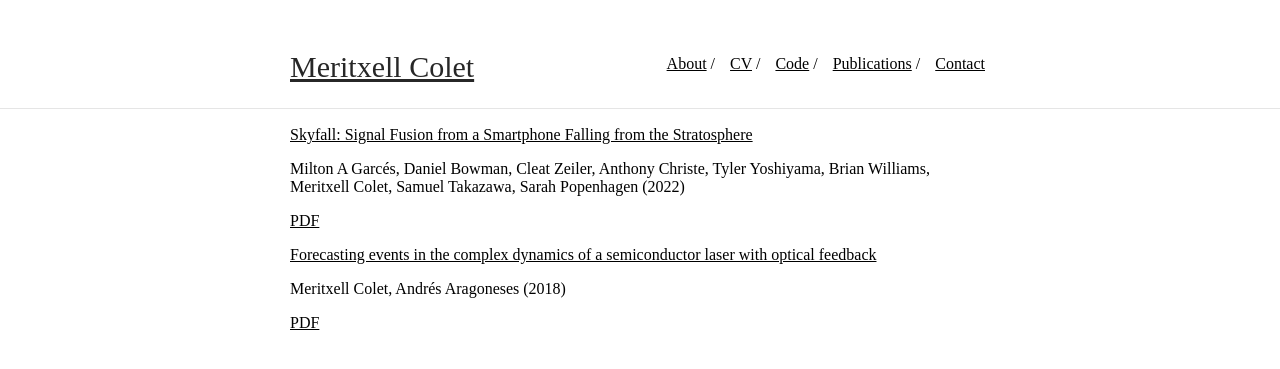
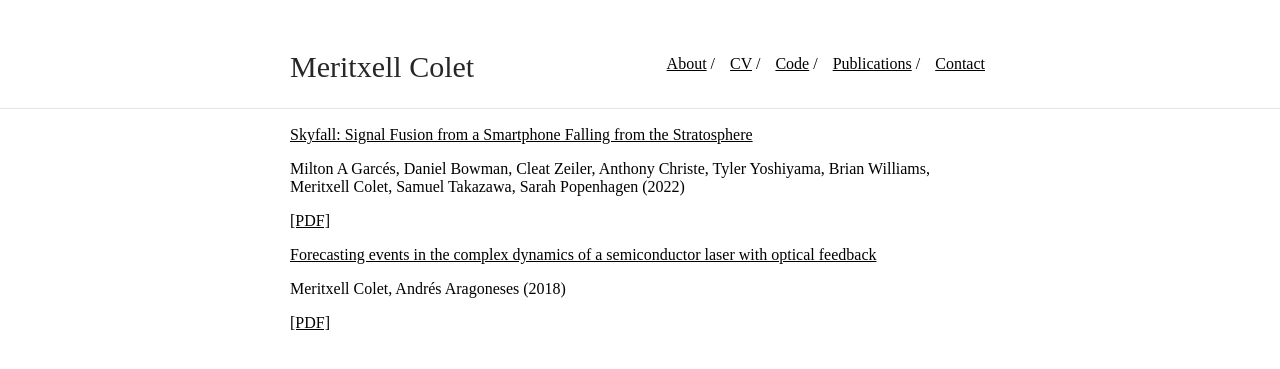
Before and after one commit to MeritxellC/MeritxellC.github.io, a Jekyll site: the page built from publications/publications.md, in a window 1280 px wide. Shown: the top 369 px of the page. Built offline with Jekyll 4.4.1, drawn with Linux system fonts in a browser that asks for light colours.

Commit message:
change links

```diff
--- a/_sass/_style.scss
+++ b/_sass/_style.scss
@@ -11,7 +11,7 @@ html {
 }
 body {
     margin: 0;
-    font-family: "Sans Serif";
+    font-family: "Mundo Sans Demi, Sans Serif";
     height: 100%;
 }
 a {
@@ -36,6 +36,7 @@ hr {
     font-size: 30px;
     color: #272727;
     display: inline-block;
+    text-decoration: none
 }
 .navbar {
     padding: 50px 0 50px 0;
--- a/publications/publications.md
+++ b/publications/publications.md
@@ -7,10 +7,10 @@ layout: default
 Milton A Garcés, Daniel Bowman, Cleat Zeiler, Anthony Christe, Tyler Yoshiyama, Brian Williams, Meritxell Colet,
 Samuel Takazawa, Sarah Popenhagen (2022)
 
-[PDF](Garces_et_al_2022.pdf)
+[[PDF]](Garces_et_al_2022.pdf)
 
 [Forecasting events in the complex dynamics of a semiconductor laser with optical feedback](https://www.nature.com/articles/s41598-018-29110-5)
 
 Meritxell Colet, Andrés Aragoneses (2018)
 
-[PDF](Aragoneses_and_Colet_2018.pdf)
+[[PDF]](Aragoneses_and_Colet_2018.pdf)
```
